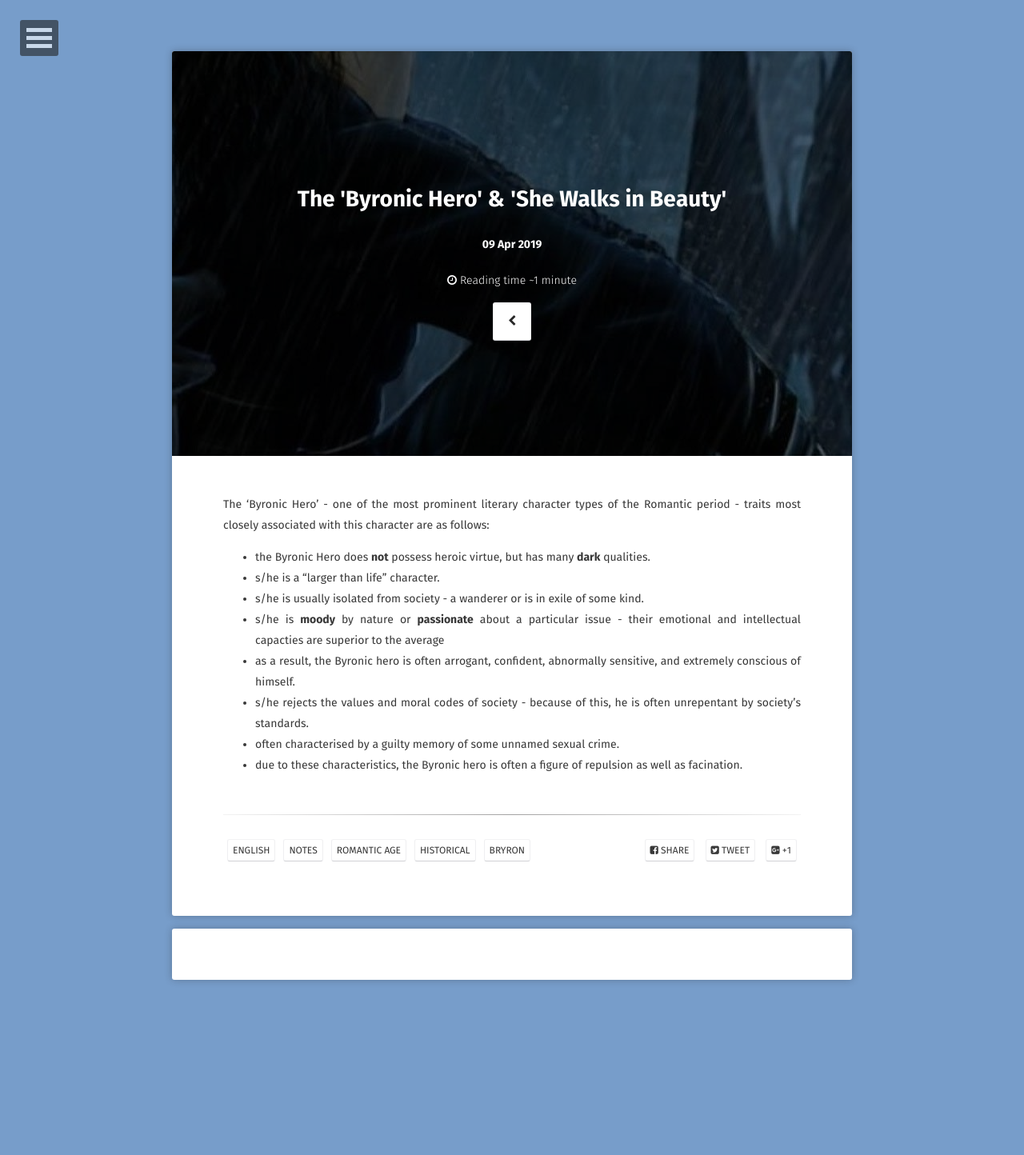
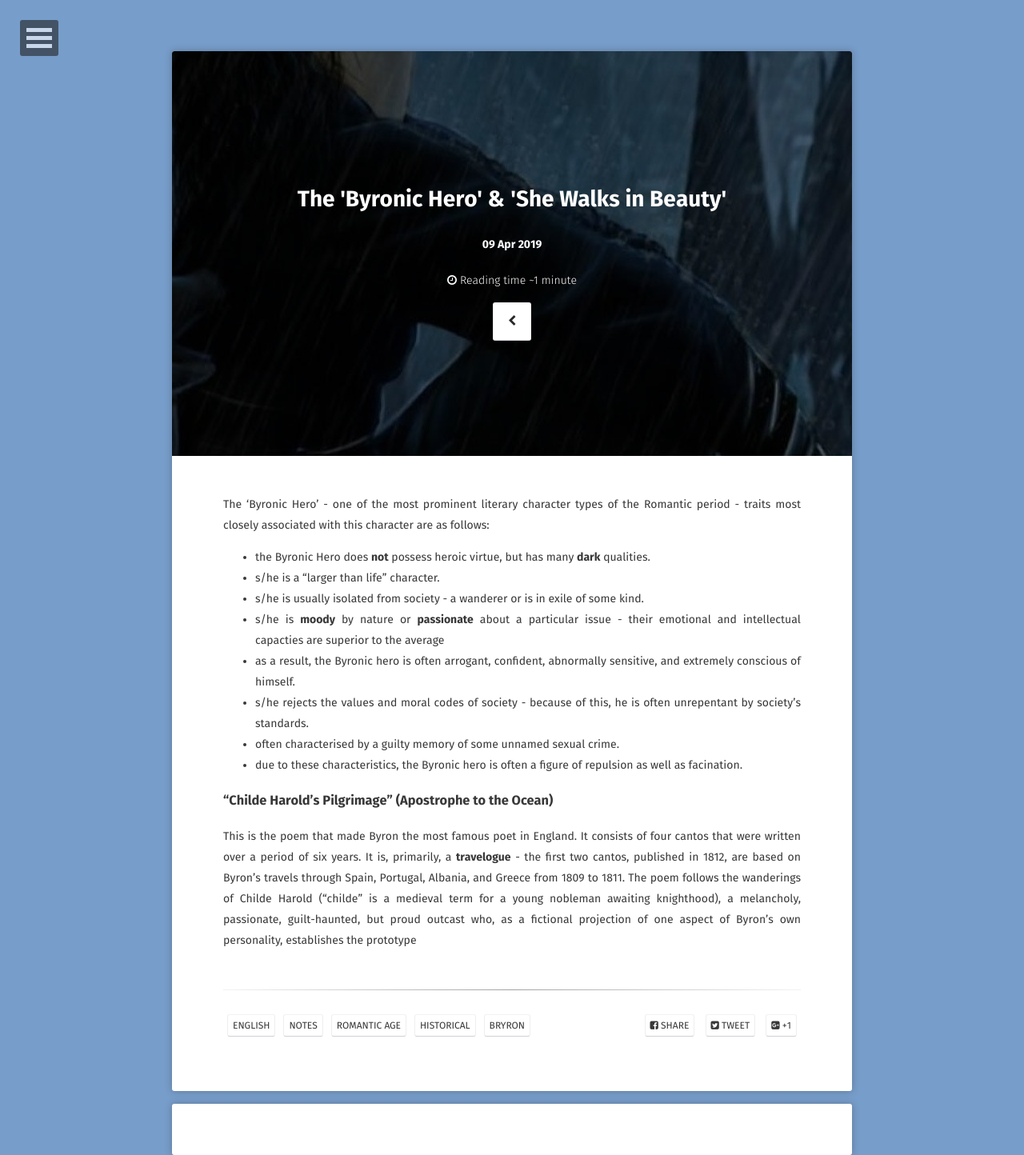
Before and after one commit to EthenStrine/site, a Jekyll site: the page built from _posts/2019-04-09-bryronichero.md, in a window 1280 px wide. Shown: the whole page at 80% size. Built offline with Jekyll 4.4.1, drawn with Linux system fonts in a browser that asks for light colours; some web fonts are replaced; comment, search, counter and statistics services are not loaded.

Commit message:
Update 2019-04-09-bryronichero.md

```diff
--- a/_posts/2019-04-09-bryronichero.md
+++ b/_posts/2019-04-09-bryronichero.md
@@ -22,3 +22,7 @@ The 'Byronic Hero' - one of the most prominent literary character types of the R
 - s/he rejects the values and moral codes of society - because of this, he is often unrepentant by society's standards.
 - often characterised by a guilty memory of some unnamed sexual crime.
 - due to these characteristics, the Byronic hero is often a figure of repulsion as well as facination.
+
+
+### "Childe Harold's Pilgrimage" (Apostrophe to the Ocean)
+This is the poem that made Byron the most famous poet in England. It consists of four cantos that were written over a period of six years. It is, primarily, a **travelogue** - the first two cantos, published in 1812, are based on Byron's travels through Spain, Portugal, Albania, and Greece from 1809 to 1811. The poem follows the wanderings of Childe Harold ("childe" is a medieval term for a young nobleman awaiting knighthood), a melancholy, passionate, guilt-haunted, but proud outcast who, as a fictional projection of one aspect of Byron's own personality, establishes the prototype
```
